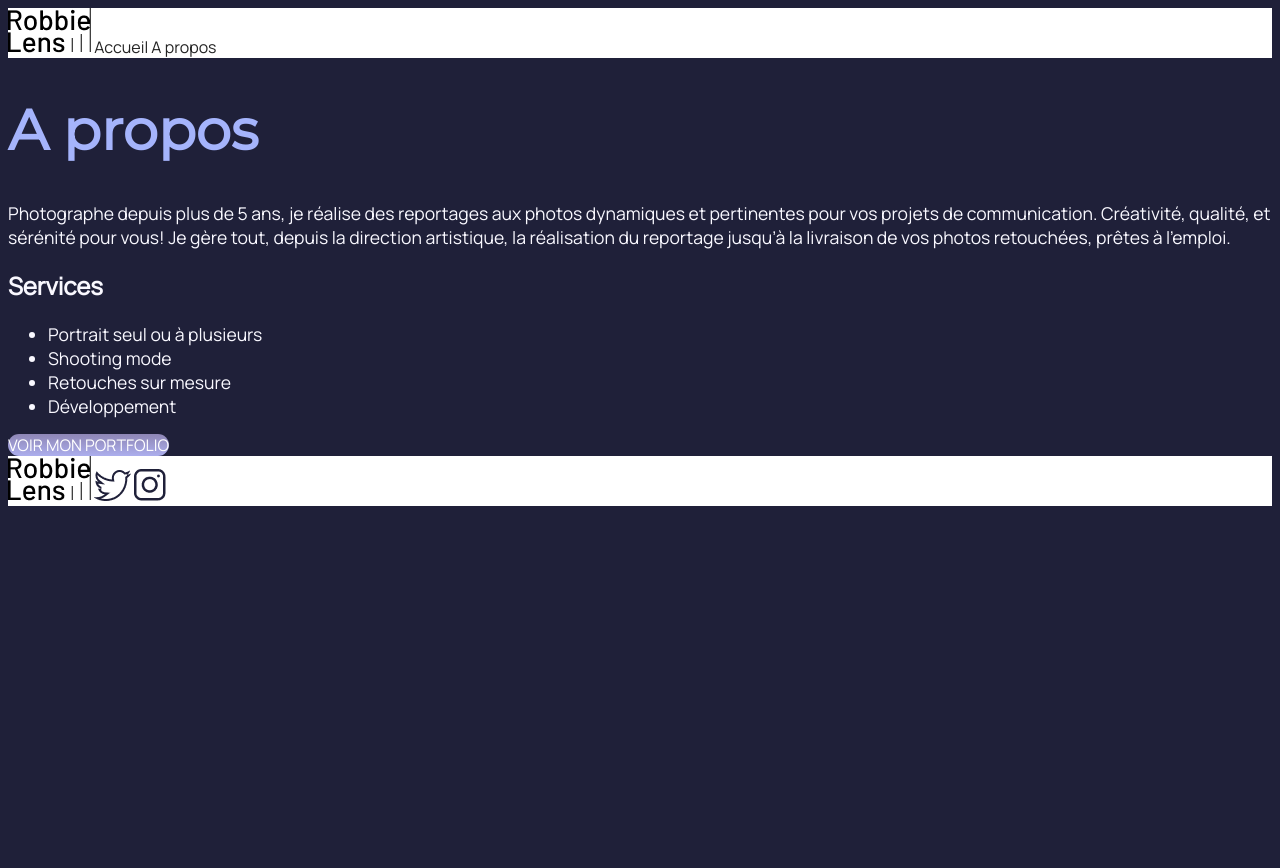
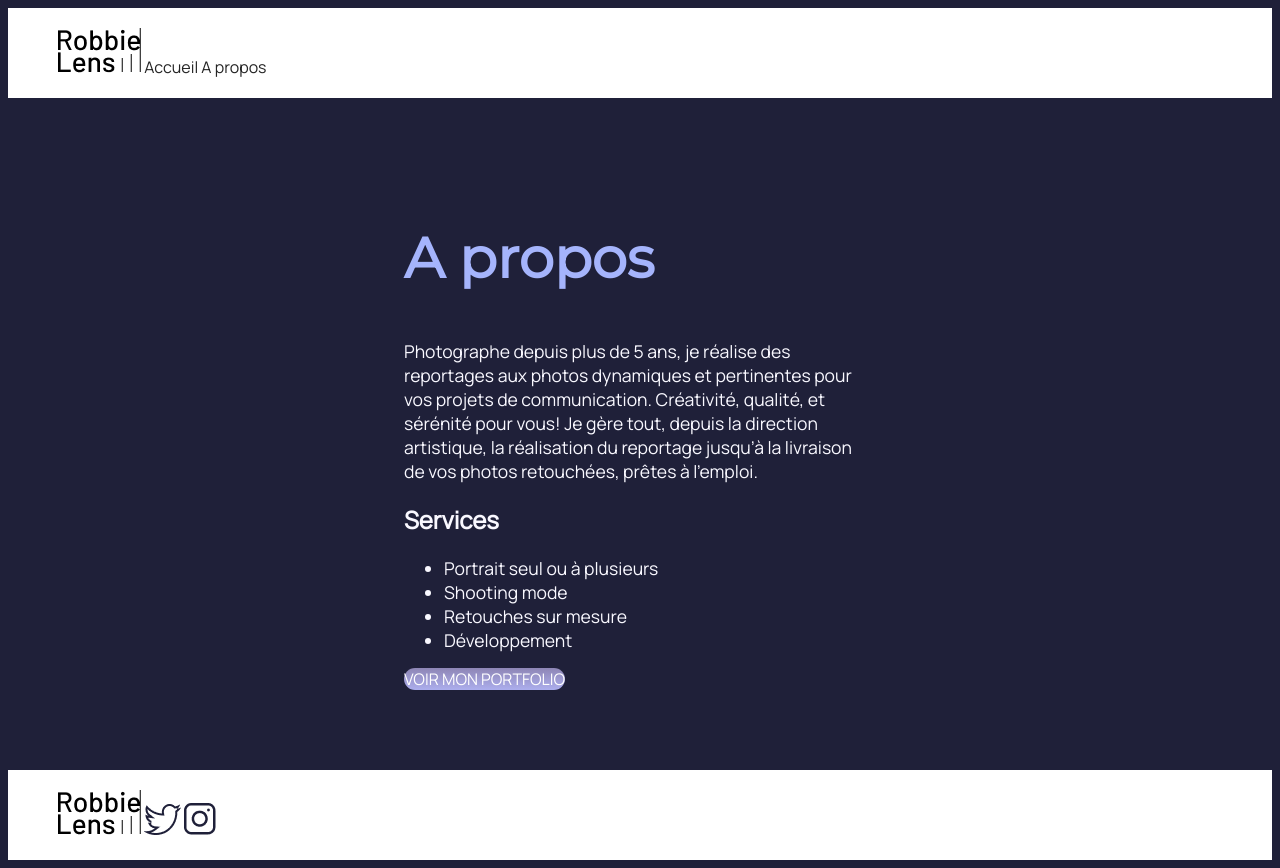
Before and after one commit to GabrielPierret/Site-Html-CSS, a plain HTML site: page a-propos.html in a window 1280 px wide. Before the commit the page ends 800 px from the top, so only its background shows below. Drawn offline with Linux system fonts and the light colour scheme.

Commit message:
Marge Block

```diff
--- a/a-propos.html
+++ b/a-propos.html
@@ -21,7 +21,8 @@
         <a href="a-propos.html">A propos</a>
         </nav>
     </header>
-    <main>
+    <main class="a-propos">
+        <section>
         <h1>A propos</h1>
         <div class="carre-contennu">
             <p>
@@ -40,6 +41,7 @@
         <div>
             <a href="" class="cta">VOIR MON PORTFOLIO</a>
         </div>
+        </section>
     </main>
 
     <footer>
--- a/style.css
+++ b/style.css
@@ -34,6 +34,10 @@ body {
   footer
  {
     background-color: white;
+    padding-top:20px;
+    padding-bottom: 20px;
+    padding-left: 50px;
+    padding-right: 50px;
   }
 
   .cta {
@@ -58,4 +62,14 @@ body {
   .carre-contenu {
     border-right: 1px solid #8e86b5;
     border-bottom: 1px solid #8e86b5;
+    padding: 50px;
   }
+
+  section {
+    padding: 80px;
+  }
+
+  .a-propos {
+    margin:auto;
+    width: 50%;
+  }
```
Also changed, not shown: index.html (+2 -0 lines).
